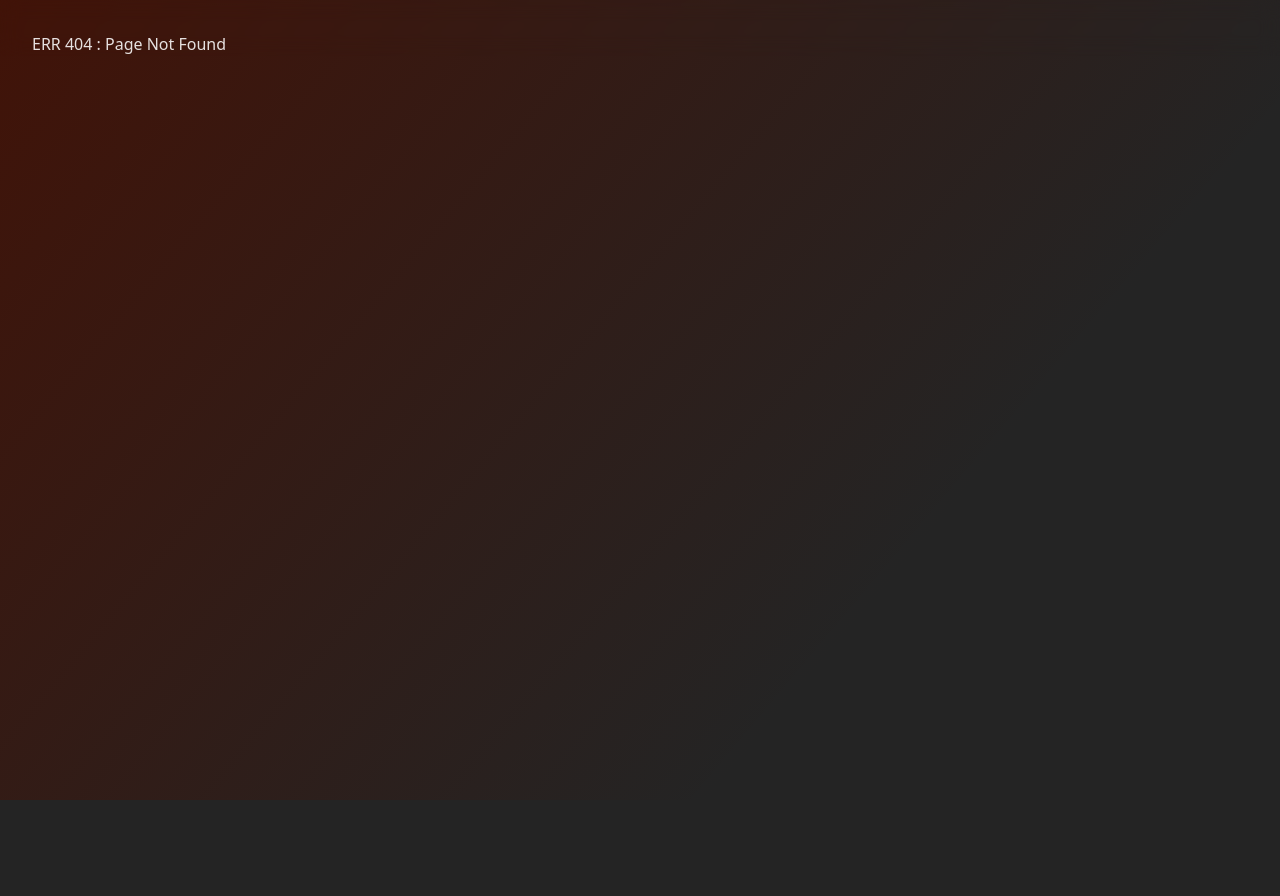
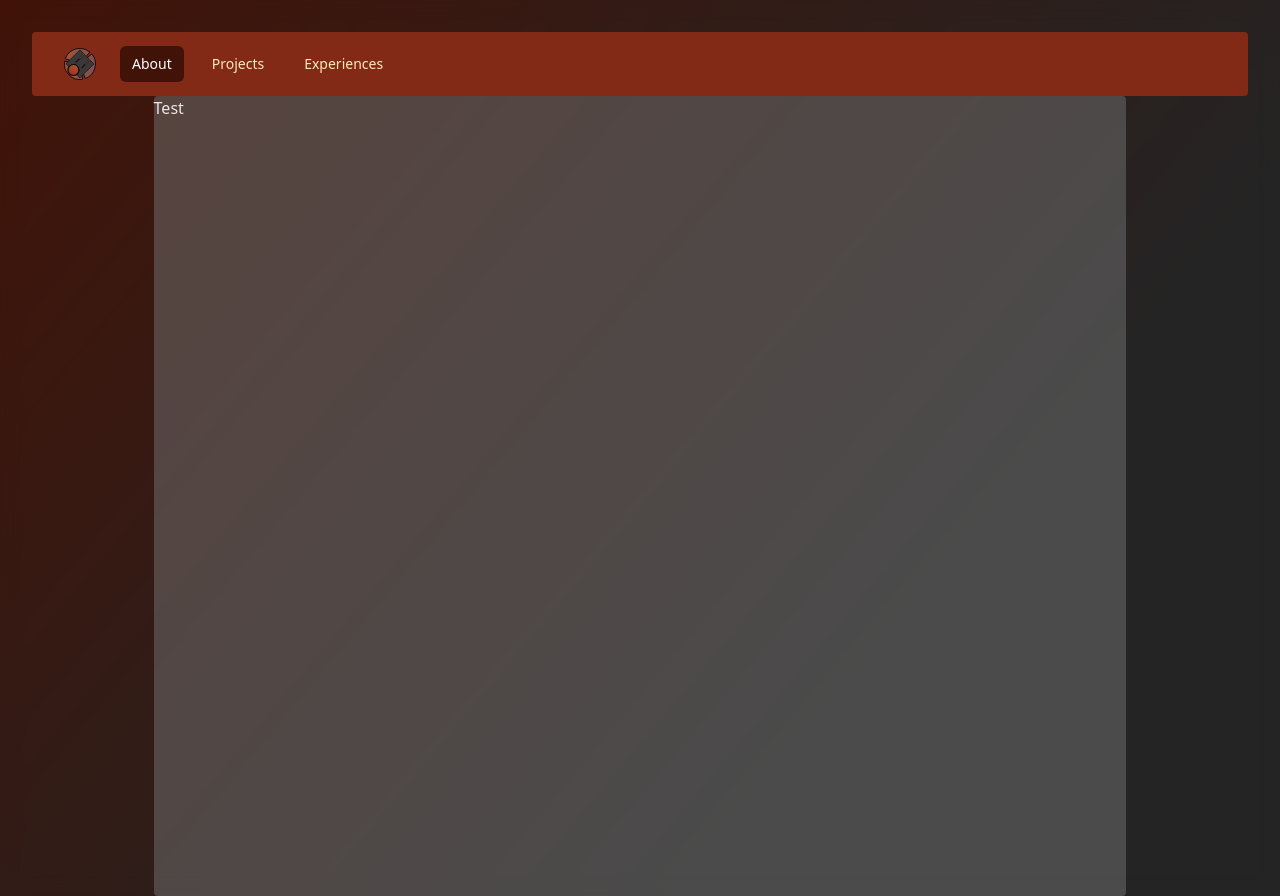
Before and after one commit to TheEngineerOne/personal-website, a React (Vite) app: page / in a window 1280 px wide. Before the commit this address had no page. Before the commit the page ends 800 px from the top, so only its background shows below. Built offline with nearby package versions, Linux system fonts and the light colour scheme.

Commit message:
Adding about as default on website

```diff
--- a/src/App.tsx
+++ b/src/App.tsx
@@ -10,6 +10,7 @@ function App() {
     <>
       <Router>
         <Routes>
+          <Route path="/" element={<About/>}/>
           <Route path="/about" element={<About/>}/>
           <Route path="*" element={<NotFound/>}/>
         </Routes>
```
